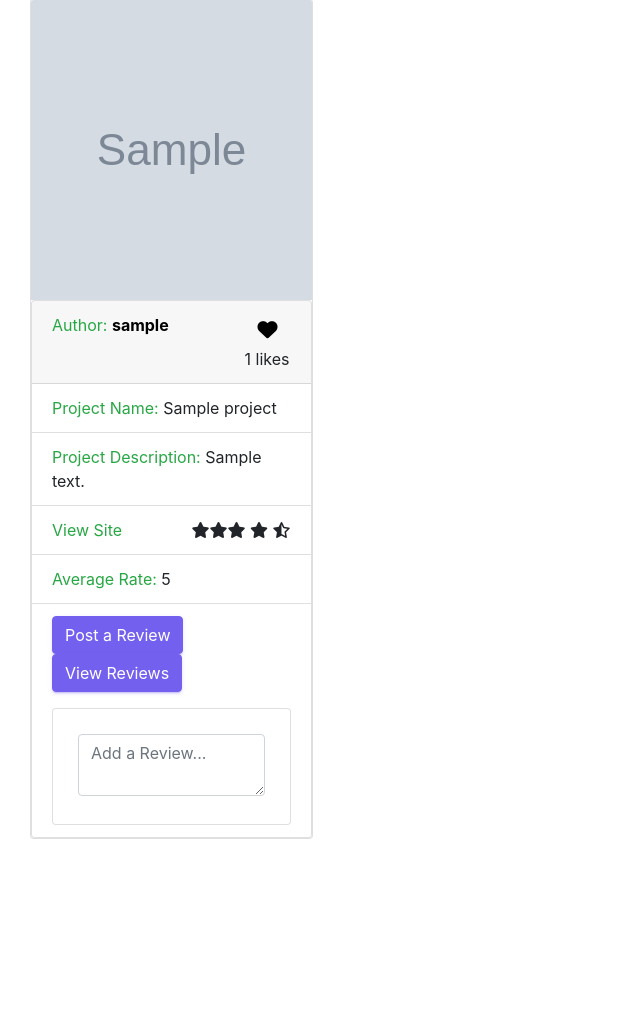
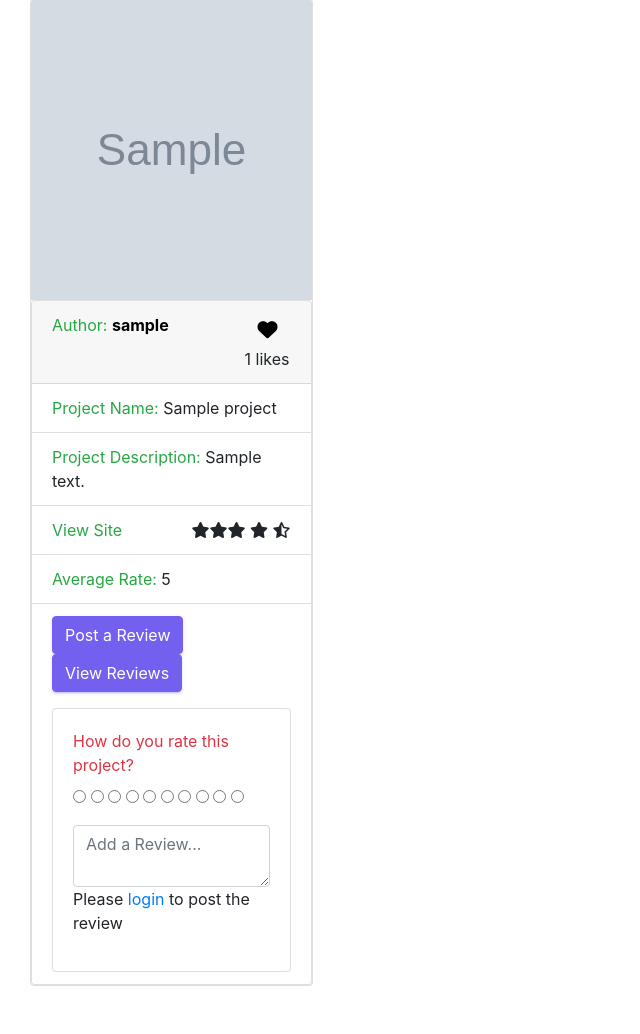
Before and after one commit to crispus-nj/Awwards-clone, a Django app: page /posts/ in a window 1280 px wide, after a click on "Post a Review". Shown: the part 159-1193 px from the top of the page, without its empty margins (0-640 px from the left). Before the commit the page ends 998 px from the top, so only its background shows below. Run offline with Django 4.2, Linux system fonts and the light colour scheme; tables that the repository leaves empty hold one stand-in row (values such as "Sample post"); grey boxes marked "Sample" are stand-in pictures; some libraries are stand-ins or nearby versions.

Commit message:
created a rating logic, added path and created the view for the displaying logic. created 10 radio buttons to act as stars

```diff
--- a/projects/forms.py
+++ b/projects/forms.py
@@ -24,4 +24,4 @@ class PostProjectForm(forms.ModelForm):
 class ReviewForm(forms.ModelForm):
     class Meta:
         model = RatingReview
-        fields = ['subject', 'review', 'rating']
+        fields = ['review', 'rating']
--- a/projects/models.py
+++ b/projects/models.py
@@ -44,4 +44,4 @@ class RatingReview(models.Model):
     updated = models.DateTimeField(auto_now=True)
 
     def __str__(self):
-        return self.subject
+        return self.review
--- a/projects/templates/projects/posts.html
+++ b/projects/templates/projects/posts.html
@@ -3,7 +3,8 @@
 <div class="container">
     <div class="row">
         <div class="col-md-12">
-            <h4 style="margin-top: 5rem; font-weight:bold;text-align:center;text-transform:uppercase">List of Projects...</h4>
+            <h4 style="margin-top: 5rem; font-weight:bold;text-align:center;text-transform:uppercase">List of
+                Projects...</h4>
             <hr>
         </div>
     </div>
@@ -61,28 +62,54 @@
 
                             <li class="list-group-item">
                                 <p>
-                                    <a class="btn btn-primary" data-toggle="collapse" href="#comments-{{post.id}}" role="button"
-                                        aria-expanded="false" aria-controls="collapseExample">
+                                    <a class="btn btn-primary" data-toggle="collapse" href="#comments-{{post.id}}"
+                                        role="button" aria-expanded="false" aria-controls="collapseExample">
                                         Post a Review
                                     </a>
-                                    <button class="btn btn-primary" type="button" data-toggle="collapse" data-target="#collapseExample-{{post.id}}"
-                                        aria-expanded="false" aria-controls="collapseExample">
+                                    <button class="btn btn-primary" type="button" data-toggle="collapse"
+                                        data-target="#collapseExample-{{post.id}}" aria-expanded="false"
+                                        aria-controls="collapseExample">
                                         View Reviews
                                     </button>
                                 </p>
                                 <div class="collapse" id="comments-{{post.id}}">
                                     <div class="card card-body">
-                                        <form action="" method="POST"
-                                            style="padding-left: 5px;padding-right: 5px;padding-top: 5px; margin-bottom: 0.5rem">
+                                        <form action="{% url 'ratings' post.id %}" method="POST">
                                             {% csrf_token %}
-                                            <textarea type="text" name="comment" id="comment" class="form-control "
+                                            <div class="form-group">
+                                                <label for="" class="text-danger">How do you rate this project?</label>
+                                                <div class="rate">
+                                                    <input type="radio" name="rating" value="5" id="rating10" required><label for="rating10" title="5"></label>
+                                                    <input type="radio" name="rating" value="4.5" id="rating9" required><label for="rating9" title="4.5" class="half"></label>
+                                                    <input type="radio" name="rating" value="4" id="rating8" required><label for="rating8" title="4"></label>
+                                                    <input type="radio" name="rating" value="3.5" id="rating7" required><label for="rating7" title="3.5" class="half"></label>
+                                                    <input type="radio" name="rating" value="3" id="rating6" required><label for="rating6" title="3"></label>
+                                                    <input type="radio" name="rating" value="2.5" id="rating5" required><label for="rating5" title="2.5" class="half"></label>
+                                                    <input type="radio" name="rating" value="2" id="rating4" required><label for="rating4" title="2"></label>
+                                                    <input type="radio" name="rating" value="1.5" id="rating3" required><label for="rating3" title="1.5" class="half"></label>
+                                                    <input type="radio" name="rating" value="1" id="rating2" required><label for="rating2" title="1"></label>
+                                                    <input type="radio" name="rating" value="0.5" id="rating1" required><label for="rating1" title="0.5" class="half"></label>
+                                                </div>
+                                            </div>
+                                            <div class="form-group">
+
+                                            </div>
+                                            <textarea type="text" name="review" id="comment" class="form-control "
                                                 placeholder="Add a Review..."></textarea>
+                                                {% if request.user.is_authenticated %}
+                                            <button type="submit" class="btn btn-sm btn-primary mt-2">Send
+                                                Review</button>
+                                                {% else %}
+                                                <p>Please <span><a href="{% url 'login'%}" style="text-decoration: none;">login </a></span> to post the review</p>
+                                                {% endif %}
                                         </form>
                                     </div>
                                 </div>
                                 <div class="collapse" id="collapseExample-{{post.id}}">
                                     <div class="card card-body">
-                                        <p>Lorem ipsum dolor sit amet consectetur adipisicing elit. Cumque vero nihil veniam quaerat, eos qui. Nostrum, aut ad. Laboriosam ipsam, minus at distinctio esse laudantium deserunt similique dicta unde provident!</p>
+                                        <p>Lorem ipsum dolor sit amet consectetur adipisicing elit. Cumque vero nihil
+                                            veniam quaerat, eos qui. Nostrum, aut ad. Laboriosam ipsam, minus at
+                                            distinctio esse laudantium deserunt similique dicta unde provident!</p>
                                     </div>
                                 </div>
                         </ul>
--- a/projects/urls.py
+++ b/projects/urls.py
@@ -5,5 +5,6 @@ urlpatterns = [
     path('', views.home, name='home'),
     path('posts/', views.posts, name='posts'),
     path('create-post/', views.create_post, name='create-post'),
-    path('like-post/', views.like_post, name='like')
+    path('like-post/', views.like_post, name='like'),
+    path('submit-review/<int:pk>/', views.submit_review ,name='ratings')
 ]
--- a/projects/views.py
+++ b/projects/views.py
@@ -1,7 +1,7 @@
 from django.shortcuts import redirect, render
 from django.contrib.auth.decorators import login_required
-from .models import Project, Like
-from .forms import PostProjectForm
+from .models import Project, Like, RatingReview
+from .forms import PostProjectForm, ReviewForm
 
 def home(request):
     posts = Project.objects.all().order_by('-date_posted')
@@ -59,3 +59,29 @@ def like_post(request):
 
         like.save()
     return redirect('posts')
+
+@login_required(login_url='login')
+def submit_review(request, pk):
+
+    url =  request.META.get('HTTP_REFERER')
+
+    if request.method == 'POST':
+        try:
+            reviews = RatingReview.objects.get(user__id = request.user.id, project__id= pk)
+            form = ReviewForm(request.POST, instance=reviews)
+            form.save()
+
+            return redirect(url)
+
+        except RatingReview.DoesNotExist:
+            form = ReviewForm(request.POST)
+            if form.is_valid():
+                data = RatingReview()
+                data.review = form.cleaned_data['review']
+                data.rating = form.cleaned_data['rating']
+                data.ip = request.META.get('REMOTE_ADDR')
+                data.project_id = pk
+                data.user_id = request.user.id
+                data.save()
+
+                return redirect(url)
--- a/templates/base.html
+++ b/templates/base.html
@@ -23,6 +23,7 @@
     <link rel="stylesheet" href="{% static 'css/profile.css'%}">
     <link rel="stylesheet" href="{% static 'css/main.css'%}">
     <link rel="stylesheet" href="{% static 'css/navbar.css'%}">
+    <link rel="stylesheet" href="{% static 'css/rating.css'%}">
 </head>
 
 <body>
```
